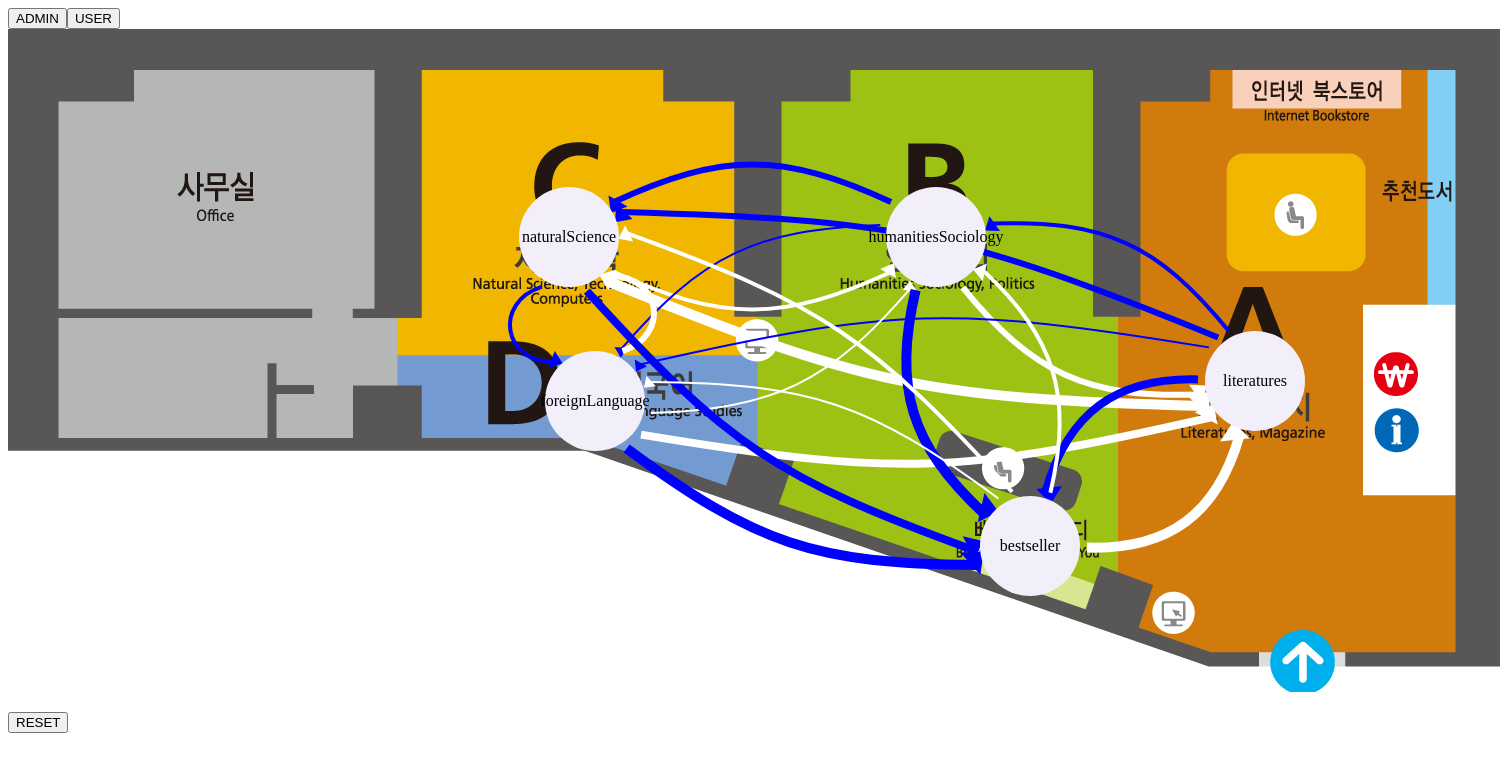
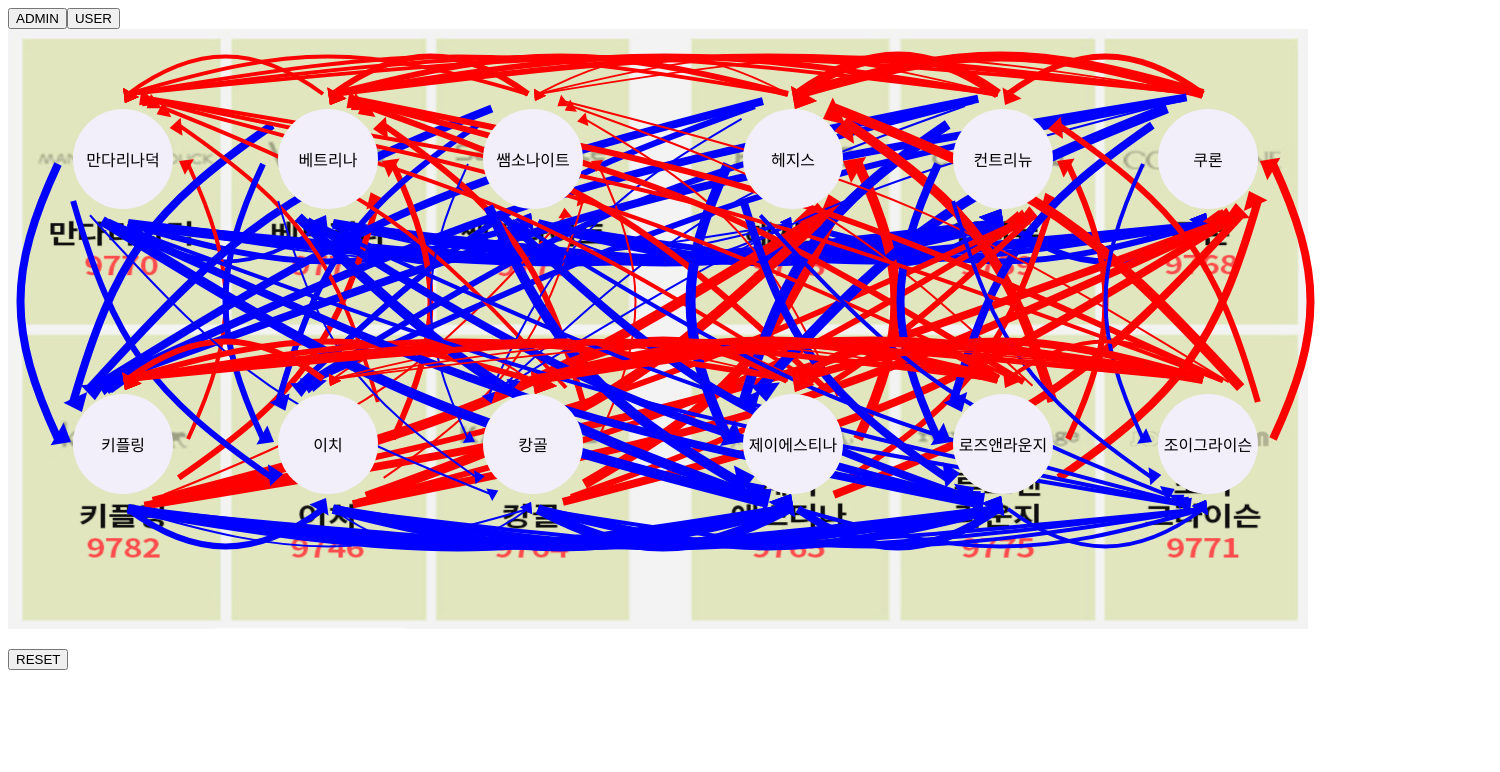
Before and after one commit to bg-shorthand/visualization-of-movement-in-react, a React (Create React App) app: page / in a window 1280 px wide. Both pictures are taken after a click on the button "USER". Shown: the top 772 px of the page, 1500 px wide, since content can reach past the window. Built offline with nearby package versions, Linux system fonts and the light colour scheme.

Commit message:
[수정] change image and mockData

```diff
--- a/src/assets/mockData.ts
+++ b/src/assets/mockData.ts
@@ -2,53 +2,207 @@
   background: 'example',
   store: [
     {
-      name: 'literatures',
-      coodinate: [1247, 352],
+      name: '만다리나덕',
+      coodinate: [115, 130],
       movement: {
-        humanitiesSociology: 352,
-        naturalScience: 468,
-        foreignLanguage: 159,
-        bestseller: 781,
+        베트리나: 352,
+        쌤소나이트: 468,
+        헤지스: 159,
+        컨트리뉴: 781,
+        쿠론: 438,
+        키플링: 765,
+        이치: 469,
+        캉골: 135,
+        제이에스티나: 963,
+        로즈앤라운지: 733,
+        조이그라이슨: 268,
       },
     },
     {
-      name: 'humanitiesSociology',
-      coodinate: [928, 208],
+      name: '베트리나',
+      coodinate: [320, 130],
       movement: {
-        literatures: 454,
-        naturalScience: 445,
-        foreignLanguage: 132,
-        bestseller: 942,
+        만다리나덕: 352,
+        쌤소나이트: 468,
+        헤지스: 159,
+        컨트리뉴: 781,
+        쿠론: 438,
+        키플링: 765,
+        이치: 469,
+        캉골: 135,
+        제이에스티나: 963,
+        로즈앤라운지: 733,
+        조이그라이슨: 268,
       },
     },
     {
-      name: 'naturalScience',
-      coodinate: [561, 208],
+      name: '쌤소나이트',
+      coodinate: [525, 130],
       movement: {
-        literatures: 845,
-        humanitiesSociology: 242,
-        foreignLanguage: 342,
-        bestseller: 654,
+        만다리나덕: 352,
+        베트리나: 468,
+        헤지스: 159,
+        컨트리뉴: 781,
+        쿠론: 438,
+        키플링: 765,
+        이치: 469,
+        캉골: 135,
+        제이에스티나: 963,
+        로즈앤라운지: 733,
+        조이그라이슨: 268,
       },
     },
     {
-      name: 'foreignLanguage',
-      coodinate: [587, 372],
+      name: '헤지스',
+      coodinate: [785, 130],
       movement: {
-        literatures: 765,
-        humanitiesSociology: 123,
-        naturalScience: 432,
-        bestseller: 995,
+        만다리나덕: 352,
+        베트리나: 468,
+        쌤소나이트: 159,
+        컨트리뉴: 781,
+        쿠론: 438,
+        키플링: 765,
+        이치: 469,
+        캉골: 135,
+        제이에스티나: 963,
+        로즈앤라운지: 733,
+        조이그라이슨: 268,
       },
     },
     {
-      name: 'bestseller',
-      coodinate: [1022, 517],
+      name: '컨트리뉴',
+      coodinate: [995, 130],
       movement: {
-        literatures: 879,
-        humanitiesSociology: 241,
-        naturalScience: 231,
-        foreignLanguage: 115,
+        만다리나덕: 352,
+        베트리나: 468,
+        쌤소나이트: 159,
+        헤지스: 781,
+        쿠론: 438,
+        키플링: 765,
+        이치: 469,
+        캉골: 135,
+        제이에스티나: 963,
+        로즈앤라운지: 733,
+        조이그라이슨: 268,
+      },
+    },
+    {
+      name: '쿠론',
+      coodinate: [1200, 130],
+      movement: {
+        만다리나덕: 352,
+        베트리나: 468,
+        쌤소나이트: 159,
+        헤지스: 781,
+        컨트리뉴: 438,
+        키플링: 765,
+        이치: 469,
+        캉골: 135,
+        제이에스티나: 963,
+        로즈앤라운지: 733,
+        조이그라이슨: 268,
+      },
+    },
+    {
+      name: '키플링',
+      coodinate: [115, 415],
+      movement: {
+        만다리나덕: 352,
+        베트리나: 468,
+        쌤소나이트: 159,
+        헤지스: 781,
+        컨트리뉴: 438,
+        쿠론: 765,
+        이치: 469,
+        캉골: 135,
+        제이에스티나: 963,
+        로즈앤라운지: 733,
+        조이그라이슨: 268,
+      },
+    },
+    {
+      name: '이치',
+      coodinate: [320, 415],
+      movement: {
+        만다리나덕: 352,
+        베트리나: 468,
+        쌤소나이트: 159,
+        헤지스: 781,
+        컨트리뉴: 438,
+        쿠론: 765,
+        키플링: 469,
+        캉골: 135,
+        제이에스티나: 963,
+        로즈앤라운지: 733,
+        조이그라이슨: 268,
+      },
+    },
+    {
+      name: '캉골',
+      coodinate: [525, 415],
+      movement: {
+        만다리나덕: 352,
+        베트리나: 468,
+        쌤소나이트: 159,
+        헤지스: 781,
+        컨트리뉴: 438,
+        쿠론: 765,
+        키플링: 469,
+        이치: 135,
+        제이에스티나: 963,
+        로즈앤라운지: 733,
+        조이그라이슨: 268,
+      },
+    },
+    {
+      name: '제이에스티나',
+      coodinate: [785, 415],
+      movement: {
+        만다리나덕: 352,
+        베트리나: 468,
+        쌤소나이트: 159,
+        헤지스: 781,
+        컨트리뉴: 438,
+        쿠론: 765,
+        키플링: 469,
+        이치: 135,
+        캉골: 963,
+        로즈앤라운지: 733,
+        조이그라이슨: 268,
+      },
+    },
+    {
+      name: '로즈앤라운지',
+      coodinate: [995, 415],
+      movement: {
+        만다리나덕: 352,
+        베트리나: 468,
+        쌤소나이트: 159,
+        헤지스: 781,
+        컨트리뉴: 438,
+        쿠론: 765,
+        키플링: 469,
+        이치: 135,
+        캉골: 963,
+        제이에스티나: 733,
+        조이그라이슨: 268,
+      },
+    },
+    {
+      name: '조이그라이슨',
+      coodinate: [1200, 415],
+      movement: {
+        만다리나덕: 352,
+        베트리나: 468,
+        쌤소나이트: 159,
+        헤지스: 781,
+        컨트리뉴: 438,
+        쿠론: 765,
+        키플링: 469,
+        이치: 135,
+        캉골: 963,
+        제이에스티나: 733,
+        로즈앤라운지: 268,
       },
     },
   ],
--- a/src/modules/drawArrow.ts
+++ b/src/modules/drawArrow.ts
@@ -13,8 +13,8 @@
   const dy = y1 - y0;
   const angle = Math.atan2(dy, dx);
   const length = Math.sqrt(dx * dx + dy * dy);
-  const arrowWholeLength = 45;
-  const arrowGap = 35;
+  const arrowWholeLength = 5;
+  const arrowGap = 65;
   const arcLength = arrowGap + 50;
   const curveAlgle = 30;
 
@@ -30,8 +30,9 @@
 
     // Line
     ctx.beginPath();
-    ctx.strokeStyle = secondary ? 'white' : 'blue';
-    ctx.fillStyle = secondary ? 'white' : 'blue';
+    // ctx.clearRect(0, 0, 1300, 600);
+    ctx.strokeStyle = secondary ? 'red' : 'blue';
+    ctx.fillStyle = secondary ? 'red' : 'blue';
     ctx.moveTo(arrowWholeLength, arrowGap);
     ctx.bezierCurveTo(
       length / 2 - curveAlgle,
--- a/src/page/movementStatistics/MovementStatistics.tsx
+++ b/src/page/movementStatistics/MovementStatistics.tsx
@@ -1,6 +1,6 @@
 import { mockData } from 'assets/mockData';
-// import storeImg from 'assets/jdc-stores-sample.png';
-import storeImg from 'assets/store-sample-img.png';
+import storeImg from 'assets/jdc-stores-sample.png';
+// import storeImg from 'assets/store-sample-img.png';
 import { drawArrow } from 'modules/drawArrow';
 import { selectSize } from 'modules/selectSize';
 import { MouseEventHandler, useEffect, useRef, useState } from 'react';
@@ -16,6 +16,7 @@
 
   const setSelectedStoresHandler: MouseEventHandler<HTMLLIElement> = (e) => {
     const { id } = e.currentTarget;
+
     const matchStore = stores.find((store) => store.name === id);
     if (!(id && matchStore)) return;
     if (selectedStores.find((store) => store.name === matchStore.name)) {
@@ -38,10 +39,12 @@
 
     img.onload = () => {
       const maxSize = Math.max(...stores.map((v) => Object.values(v.movement)).flat());
-      const { width, height } = img;
-      setCanvasSize({ width, height });
-      ctx.drawImage(img, 0, 0);
-      // ctx.drawImage(img, 0, 0, 1300, 600);
+      // const { width, height } = img;
+      // ctx.drawImage(img, 0, 0);
+      ctx.clearRect(0, 0, canvasSize.width + 30, canvasSize.height);
+      setCanvasSize({ width: 1300, height: 600 });
+      ctx.drawImage(img, 0, 0, canvasSize.width, canvasSize.height);
+
       if (selectedStores.length === 1) {
         stores.forEach((store) => {
           if (store.name === selectedStores[0].name) return;
@@ -100,11 +103,15 @@
     };
 
     img.src = storeImg;
-  }, [selectedStores, stores]);
+  }, [selectedStores, stores, canvasSize]);
 
   return (
     <div className={styles.canvasWrapper}>
-      <canvas ref={canvasRef} width={canvasSize.width} height={canvasSize.height}></canvas>
+      <canvas
+        ref={canvasRef}
+        width={canvasSize.width + 30} // 화살표가 밖으로 나가서 임시로 값 추가
+        height={canvasSize.height}
+      ></canvas>
       <ul>
         {stores.map((store) => {
           return (
```
